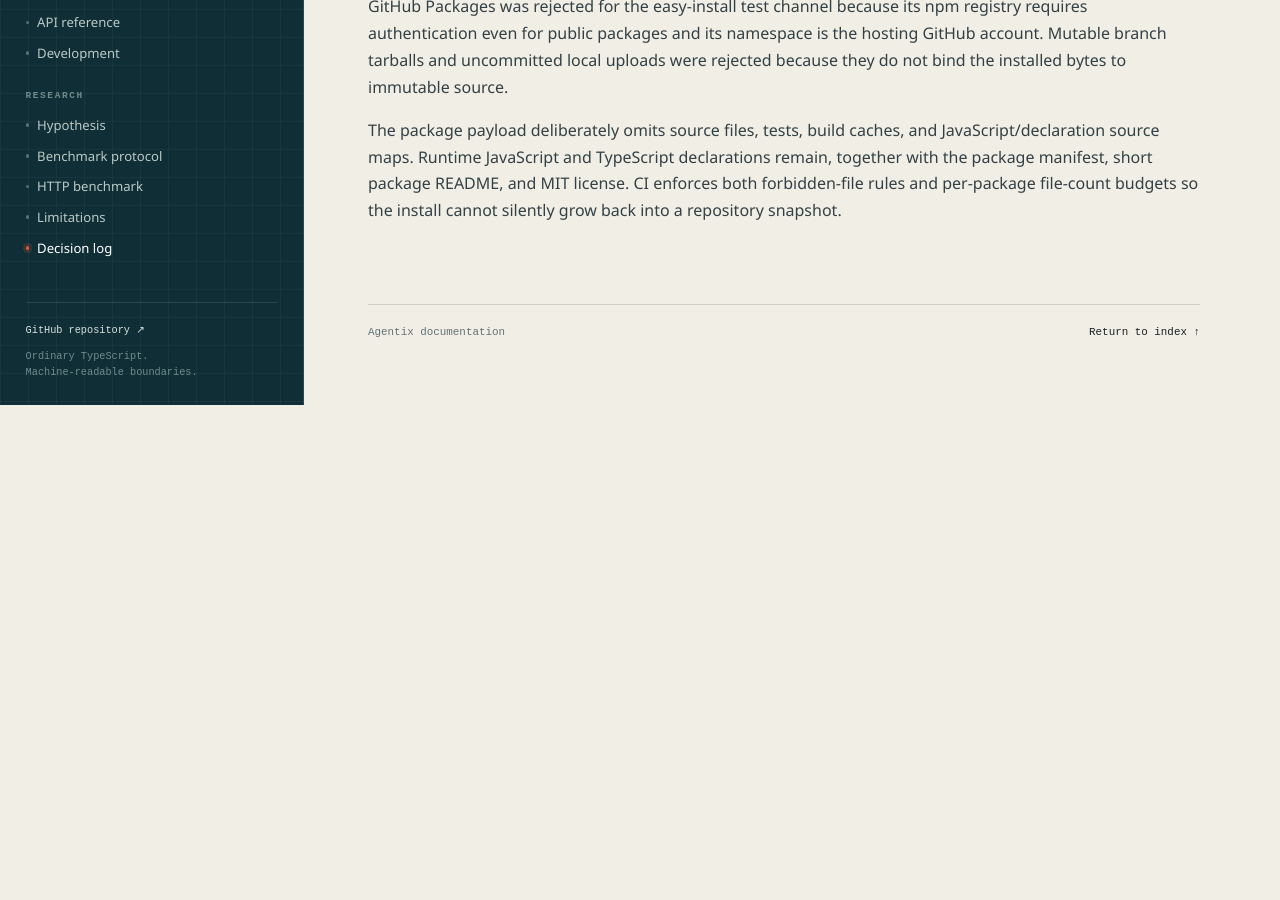
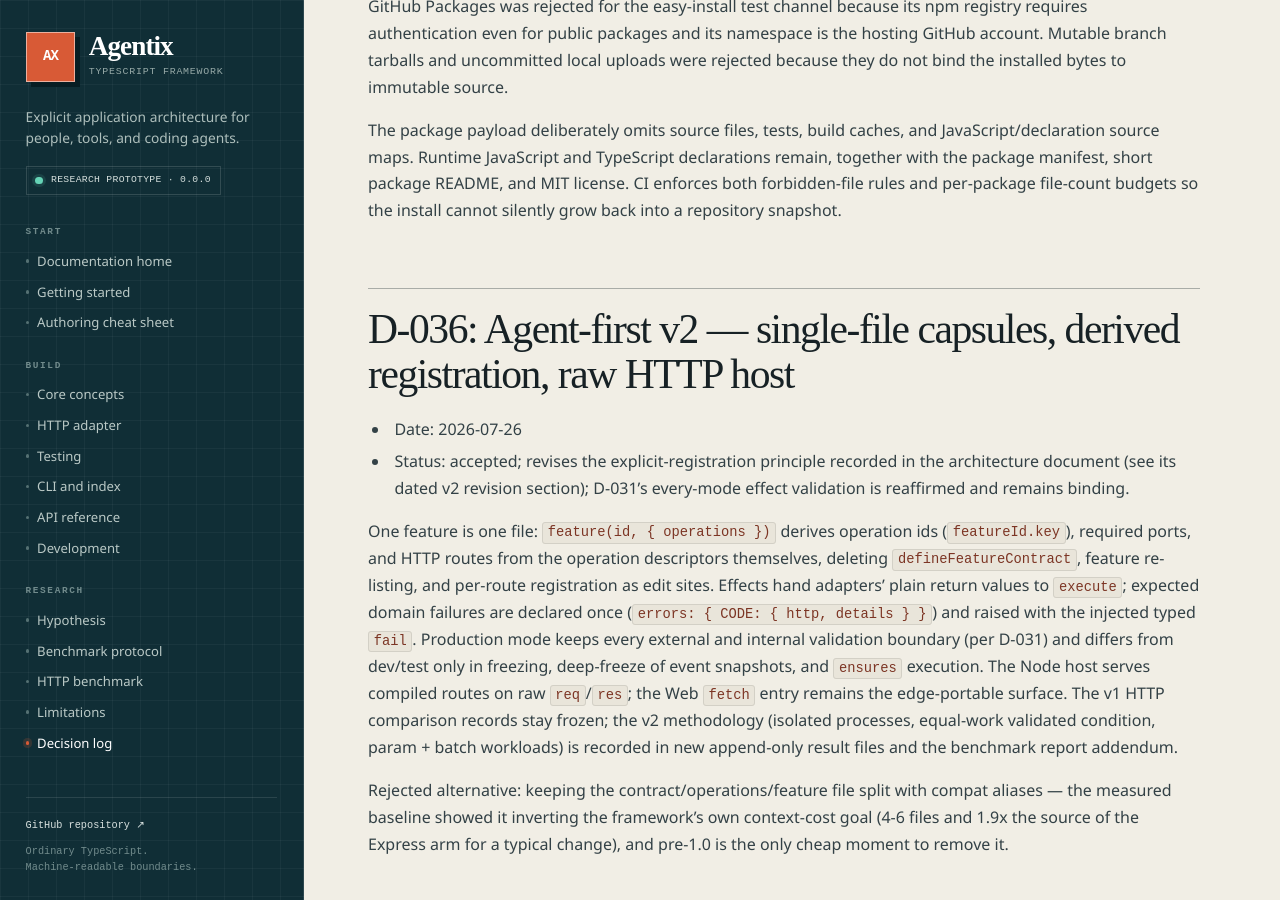
Before and after one commit to pewpewgogo/agentix, a Jekyll site: the page built from docs/DECISIONS.md, in a window 1280 px wide and 900 px high, scrolled down 26402 px. Built offline with Jekyll 4.4.1, drawn with Linux system fonts in a browser that asks for light colours; our own code applies the rules of GitHub Pages for plain Markdown files; before the commit the page ends 26807 px from its top, so only the background shows below that.

Commit message:
docs: record D-036 for the v2 agent-first overhaul
Co-Authored-By: Claude Fable 5 <noreply@anthropic.com>

```diff
--- a/docs/DECISIONS.md
+++ b/docs/DECISIONS.md
@@ -994,3 +994,29 @@ JavaScript/declaration source maps. Runtime JavaScript and TypeScript
 declarations remain, together with the package manifest, short package README,
 and MIT license. CI enforces both forbidden-file rules and per-package file-count
 budgets so the install cannot silently grow back into a repository snapshot.
+
+## D-036: Agent-first v2 — single-file capsules, derived registration, raw HTTP host
+
+- Date: 2026-07-26
+- Status: accepted; revises the explicit-registration principle recorded in
+  the architecture document (see its dated v2 revision section); D-031's
+  every-mode effect validation is reaffirmed and remains binding.
+
+One feature is one file: `feature(id, { operations })` derives operation ids
+(`featureId.key`), required ports, and HTTP routes from the operation
+descriptors themselves, deleting `defineFeatureContract`, feature re-listing,
+and per-route registration as edit sites. Effects hand adapters' plain return
+values to `execute`; expected domain failures are declared once
+(`errors: { CODE: { http, details } }`) and raised with the injected typed
+`fail`. Production mode keeps every external and internal validation boundary
+(per D-031) and differs from dev/test only in freezing, deep-freeze of event
+snapshots, and `ensures` execution. The Node host serves compiled routes on raw
+`req`/`res`; the Web `fetch` entry remains the edge-portable surface. The v1
+HTTP comparison records stay frozen; the v2 methodology (isolated processes,
+equal-work validated condition, param + batch workloads) is recorded in new
+append-only result files and the benchmark report addendum.
+
+Rejected alternative: keeping the contract/operations/feature file split with
+compat aliases — the measured baseline showed it inverting the framework's own
+context-cost goal (4-6 files and 1.9x the source of the Express arm for a
+typical change), and pre-1.0 is the only cheap moment to remove it.
```
